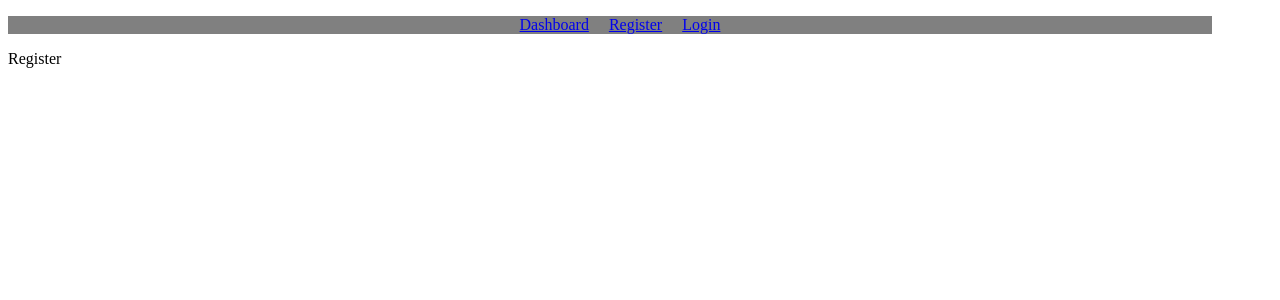
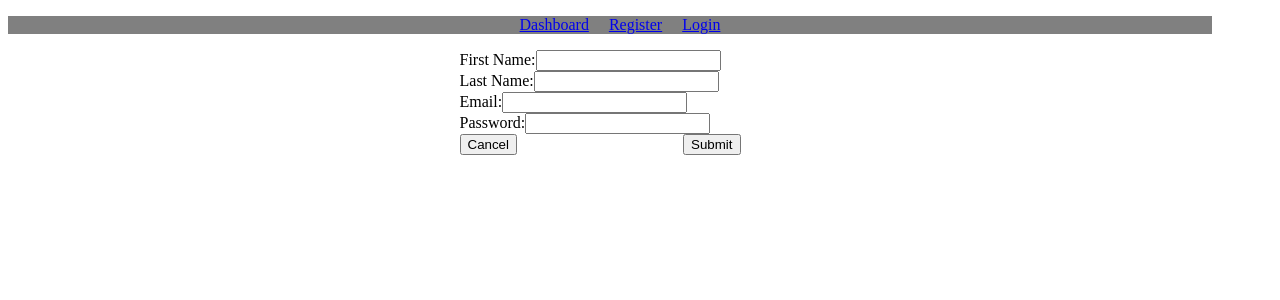
Before and after one commit to NageshGandikota549/reactlearning, a React (Create React App) app: page /register in a window 1280 px wide. Shown: the top 300 px of the page. Built offline with nearby package versions, Linux system fonts and the light colour scheme.

Commit message:
added register form

```diff
--- a/src/register/register.js
+++ b/src/register/register.js
@@ -1 +1,82 @@
-export const Register =()=> <div> Register </div>
+import { useState } from "react";
+
+export const Register = () => {
+  const [userDetails, setUserDetails] = useState({
+    firstName: "",
+    lastName: "",
+    email: "",
+    password: "",
+  });
+
+  const hanldleChange = (event) => {
+    const name = event.target.name;
+    const value = event.target.value;
+    setUserDetails({ ...userDetails, [name]: value });
+  };
+
+  const handleSave = () => {
+    fetch("https://fakestoreapi.com/products", {
+      method: "POST",
+      body: JSON.stringify({
+        title: "test product",
+        price: 13.5,
+        description: "lorem ipsum set",
+        image: "https://i.pravatar.cc",
+        category: "electronic",
+      }),
+    })
+      .then((res) => res.json())
+      .then((json) => console.log(json));
+  };
+
+  return (
+    <div style={{ display: "flex", justifyContent: "center" }}>
+      <form style={{ width: "25%" }}>
+        <div>
+          <label for="fname">First Name:</label>
+          <input
+            type="text"
+            value={userDetails.firstName}
+            onChange={hanldleChange}
+            name="firstName"
+            id="fname"
+          />
+        </div>
+        <div>
+          <label for="lastname">Last Name:</label>
+          <input
+            type="text"
+            value={userDetails.lastName}
+            onChange={hanldleChange}
+            name="lastName"
+            id="lastname"
+          />
+        </div>
+        <div>
+          <label for="email">Email:</label>
+          <input
+            type="email"
+            value={userDetails.email}
+            name="email"
+            id="email"
+            onChange={hanldleChange}
+          />
+        </div>
+        <div>
+          <label for="password">Password:</label>
+          <input
+            type="password"
+            value={userDetails.password}
+            name="password"
+            id="password"
+            onChange={hanldleChange}
+          />
+        </div>
+        <div style={{ display: "flex", justifyContent: "space-between" }}>
+          <button>Cancel</button>
+          <button onClick={handleSave}>Submit</button>
+        </div>
+      </form>
+    </div>
+  );
+};
```
